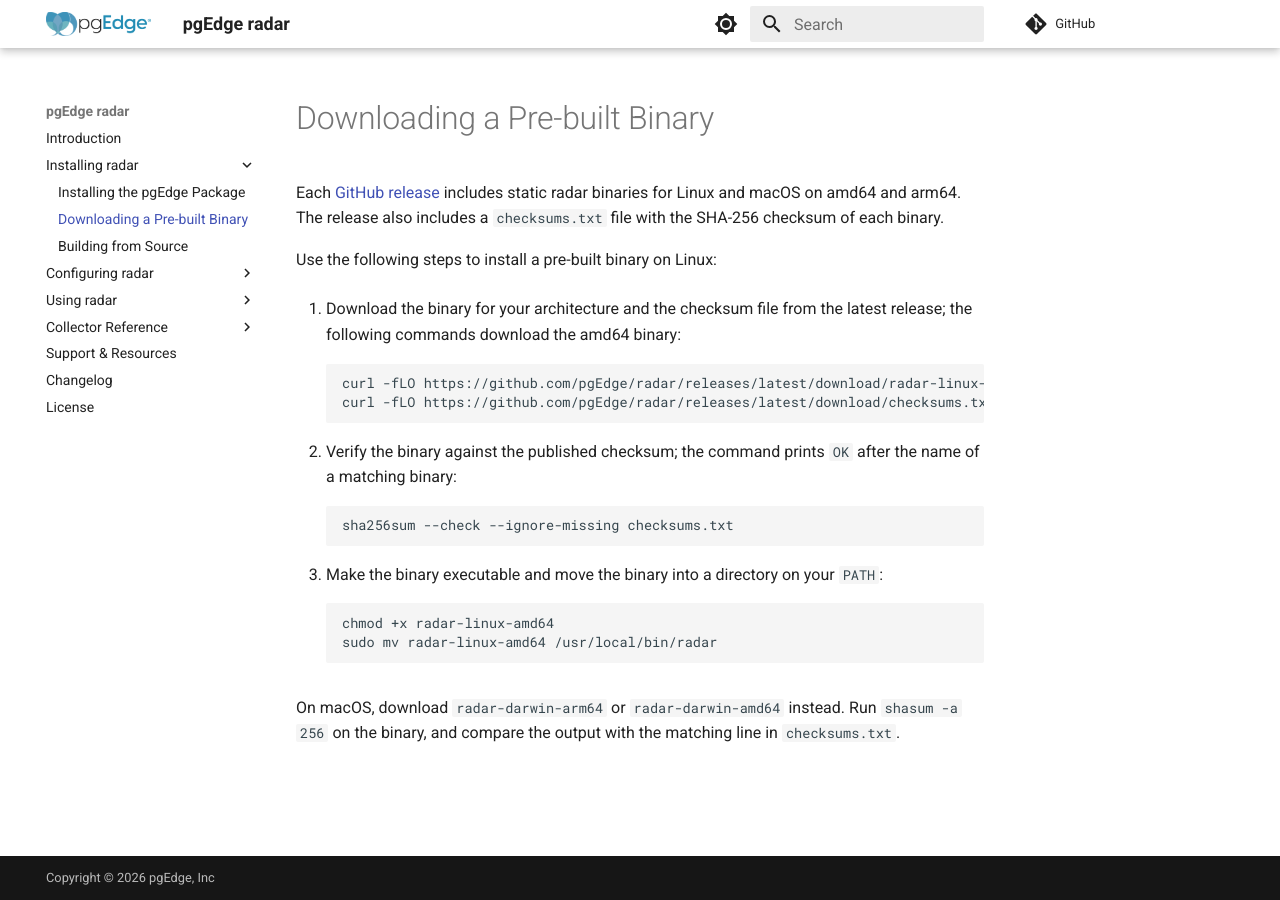
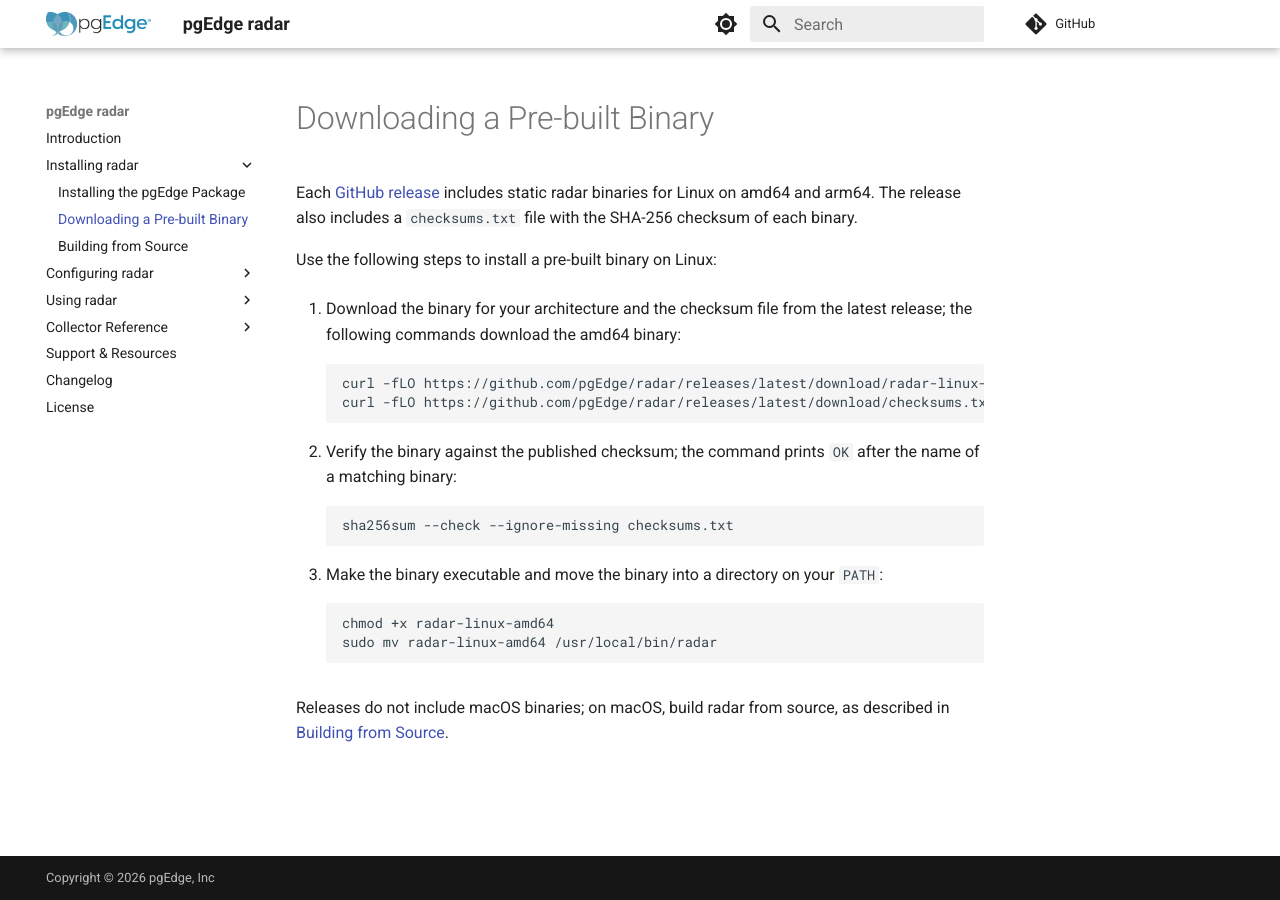
Before and after one commit to pgEdge/radar, an MkDocs documentation site: the page built from docs/installing/prebuilt_binary.md, in a window 1280 px wide. Built offline with MkDocs 1.6.1 and Material for MkDocs 9.7.7, drawn with Linux system fonts in a browser that asks for light colours; comment, search, counter and statistics services are not loaded.

Commit message:
docs: correct the macOS release binaries and Kerberos support claims

````diff
--- a/docs/installing/prebuilt_binary.md
+++ b/docs/installing/prebuilt_binary.md
@@ -1,7 +1,7 @@
 # Downloading a Pre-built Binary
 
 Each [GitHub release](https://github.com/pgEdge/radar/releases) includes static
-radar binaries for Linux and macOS on amd64 and arm64. The release also
+radar binaries for Linux on amd64 and arm64. The release also
 includes a `checksums.txt` file with the SHA-256 checksum of each binary.
 
 Use the following steps to install a pre-built binary on Linux:
@@ -29,6 +29,5 @@ Use the following steps to install a pre-built binary on Linux:
     sudo mv radar-linux-amd64 /usr/local/bin/radar
     ```
 
-On macOS, download `radar-darwin-arm64` or `radar-darwin-amd64` instead. Run
-`shasum -a 256` on the binary, and compare the output with the matching line in
-`checksums.txt`.
+Releases do not include macOS binaries; on macOS, build radar from source, as
+described in [Building from Source](building_from_source.md).
````
Also changed, not shown: README.md (+7 -7 lines), docs/configuring/authentication.md (+2 -1 lines), docs/index.md (+3 -2 lines).
